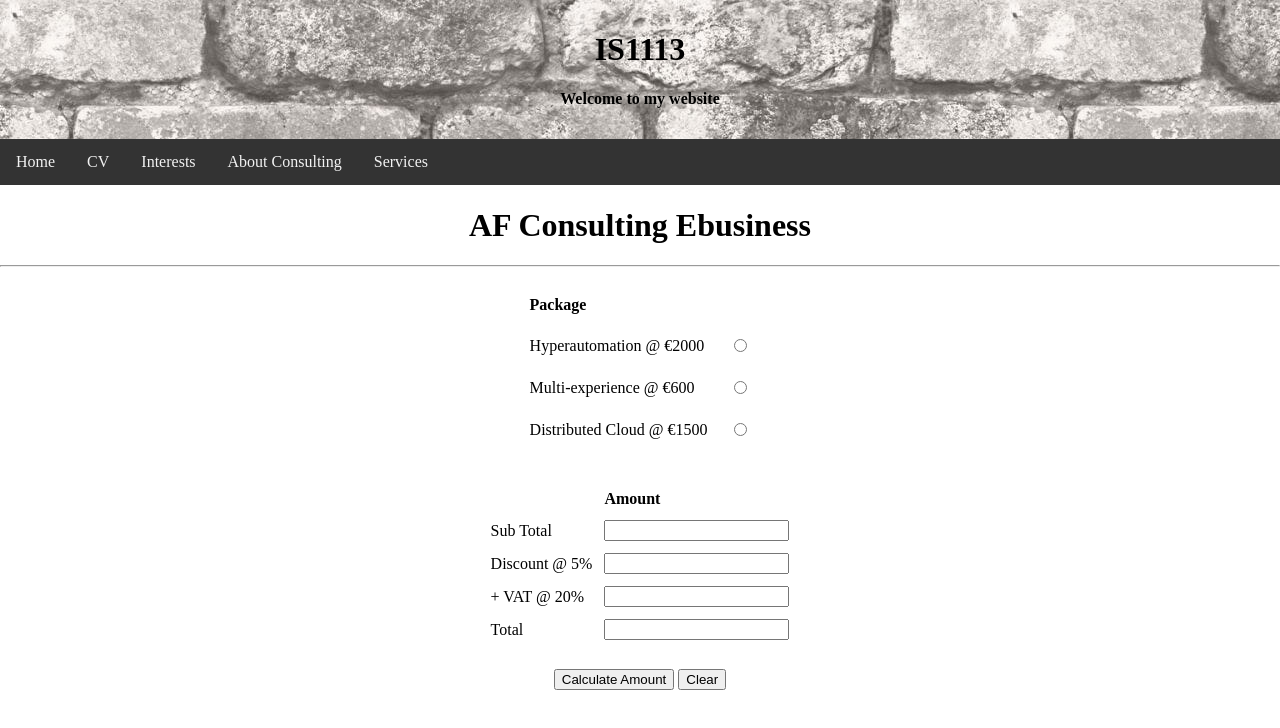
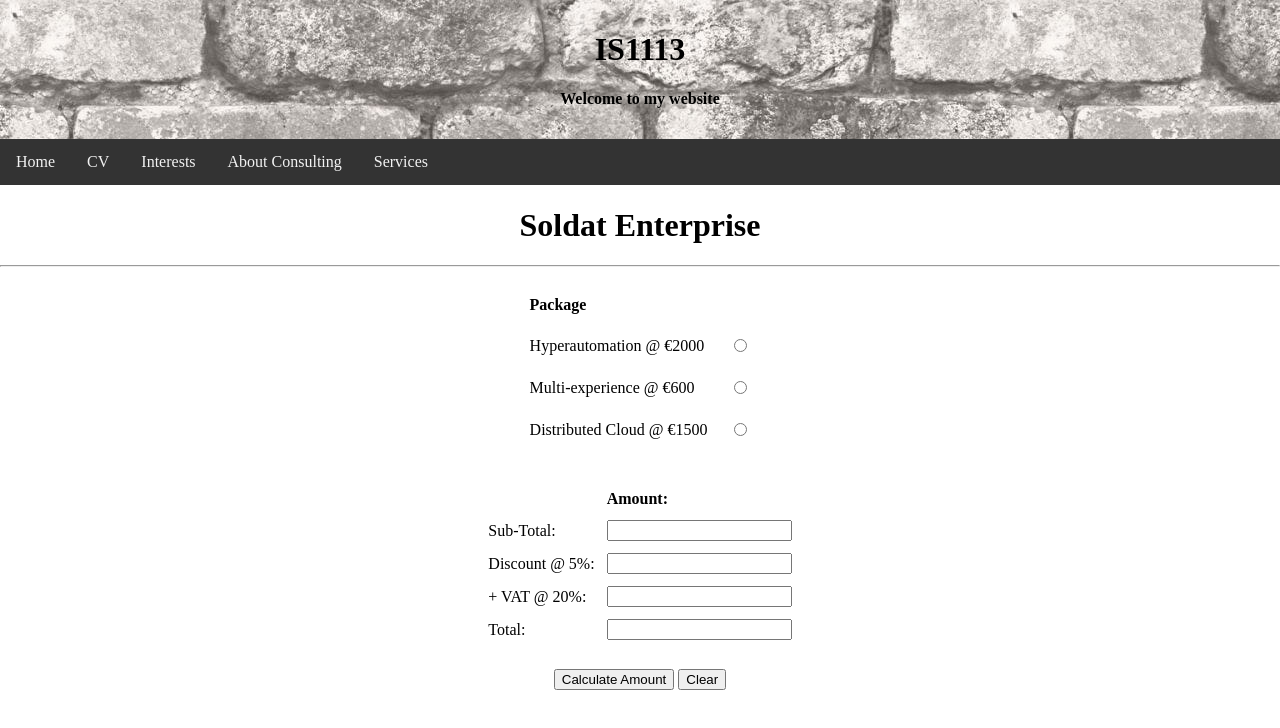
Before and after one commit to 119364951/119364951.github.io, a website: page Ebus1.html in a window 1280 px wide. Drawn offline with Linux system fonts and the light colour scheme.

Commit message:
Re; Fina

```diff
--- a/Ebus1.html
+++ b/Ebus1.html
@@ -54,7 +54,7 @@
         <div class="form">
             <form name="intCalc" method="post" action="eBus2.php">
                 <center>
-            <h1>AF Consulting Ebusiness</h1>
+            <h1>Soldat Enterprise</h1>
                 </center>
         <hr/>
         <center>
@@ -83,22 +83,22 @@
                  <table cellspacing="10">
             <tr>
                     <td><b></b></td>
-                    <td><b>Amount</b></td>
+                    <td><b>Amount:</b></td>
             </tr>
                 <tr>
-                    <td>Sub Total</td>
+                    <td>Sub-Total:</td>
                     <td><input type="text" id="txtSubTot" name="txtSub" readonly  required/></td>
                 </tr>
                 <tr>
-                    <td>Discount @ 5%</td>
+                    <td>Discount @ 5%:</td>
                     <td><input type="text" id="txtDisc" name="txtDisc" readonly  required/></td>
                 </tr>
                 <tr>
-                    <td>+ VAT @ 20%</td>
+                    <td>+ VAT @ 20%:</td>
                     <td><input type="text" id="txtVAT" name="txtVAT" readonly required /></td>
                 </tr>
                 <tr>
-                    <td>Total</td>
+                    <td>Total:</td>
                     <td><input type="text" id="txtTotal" name="txtTotal" value="" readonly required/></td>
                 </tr>
             </table>
```
